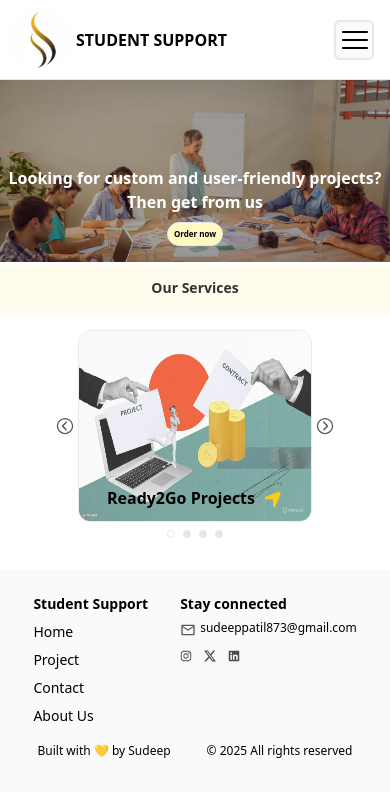
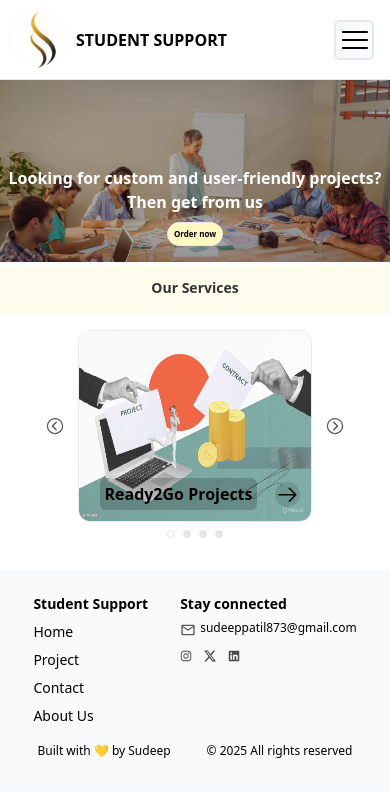
Before and after one commit to SudeepNPatil/Student-Support, a React (Vite) app: page / in a window 390 px wide. Shown: the top 796 px of the page. Built offline with nearby package versions, Linux system fonts and the light colour scheme.

Commit message:
updaated

```diff
--- a/src/Components/Ourservices.jsx
+++ b/src/Components/Ourservices.jsx
@@ -5,7 +5,7 @@ import Ready2Go from '../assets/Ready2Go.jpeg'
 import Support from '../assets/Support.jpeg'
 import SellProject from '../assets/SellProject.jpeg'
 import getstuck from '../assets/getstuck.jpeg'
-import { FaLocationArrow } from "react-icons/fa6";
+import { GoArrowRight } from "react-icons/go";
 
 
 export default function Ourservices() {
@@ -47,7 +47,7 @@ export default function Ourservices() {
 
             {/* Mobile view */}
 
-            <div className="relative w-[80vw] text-center self-center h-auto sm:hidden">
+            <div className="relative w-[85vw] text-center self-center h-auto sm:hidden">
 
                 <div className="overflow-hidden relative w-[60vw] mx-auto">
                     <div
@@ -60,7 +60,10 @@ export default function Ourservices() {
                                 className="w-[60vw] flex-shrink-0 rounded-xl"
                             >
                                 <img src={item.image} alt="img" className="relative border opacity-80 w-full h-full rounded-xl" />
-                                <h1 className="text-md w-full font-semibold absolute bottom-3 z-10 hover:bg-transparent hover:border rounded-md">{item.name}<FaLocationArrow size={20} className="inline-block ml-2 text-yellow-400 rounded-full hover:border hover:bg-transparent animate-bounce" /></h1>
+                                <div className="flex flex-row gap-2 justify-center items-center w-full absolute bottom-3 z-10">
+                                    <h1 className="text-md w-fit p-1 font-semibold bg-[#00000030]  hover:bg-transparent hover:border rounded-md">{item.name}</h1>
+                                    <GoArrowRight size={25} className="rounded-full hover:border bg-[#00000020]  hover:bg-[#00000025] animate-horizontal-bounce" />
+                                </div>
                             </div>
                         ))}
                     </div>
--- a/tailwind.config.js
+++ b/tailwind.config.js
@@ -10,7 +10,16 @@ export default {
         'xs': '400px',
         'xss': '350px',
         'ls': '450px',
-      }
+      },
+      keyframes: {
+        'horizontal-bounce': {
+          '0%, 100%': { transform: 'translateX(0)' },
+          '50%': { transform: 'translateX(10px)' },
+        },
+      },
+      animation: {
+        'horizontal-bounce': 'horizontal-bounce 1s infinite ease-in-out',
+      },
     },
   },
   plugins: [],
```
